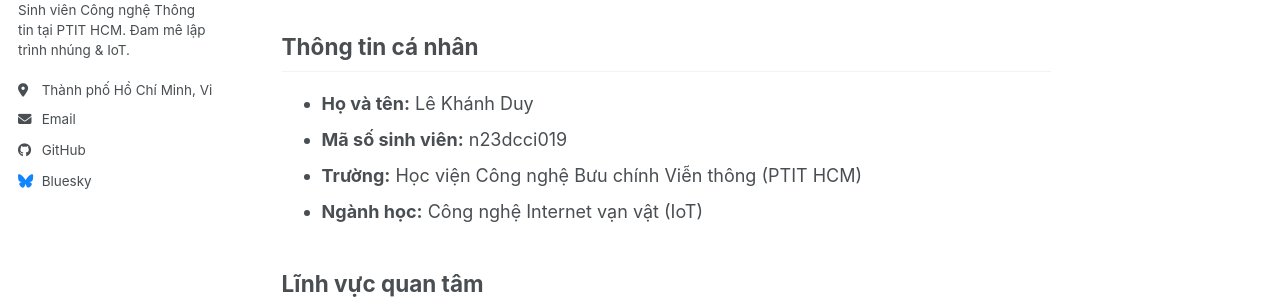
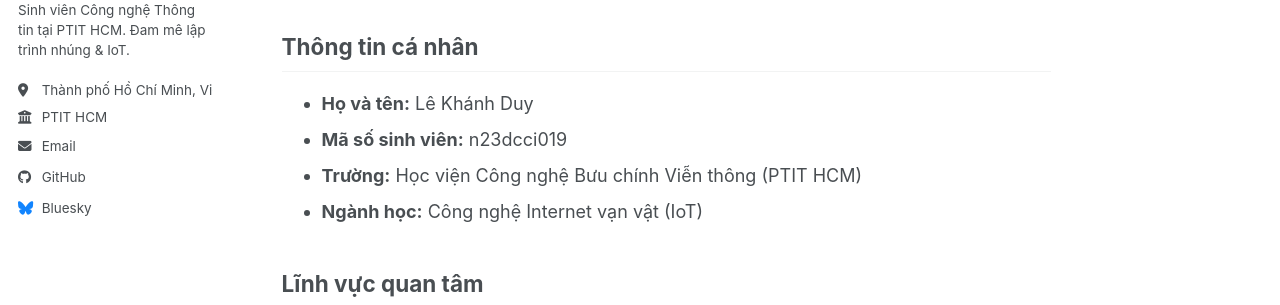
Before and after one commit to n23dcci019-dev/n23dcci019-dev.github.io, a Jekyll site: the page built from _pages/about.md, in a window 1280 px wide. Shown: the part 182-487 px from the top of the page. Built offline with Jekyll 4.4.1, drawn with Linux system fonts in a browser that asks for light colours; a script bundle is joined from its source files by our own code; library files that are not in the unit come from our copies.

```diff
--- a/_config.yml
+++ b/_config.yml
@@ -19,11 +19,12 @@ repository        : "n23dcci019-dev/n23dcci019-dev.github.io"
 
 # Site Author
 author:
-  avatar          : "/images/avatar-duy.jpg"
-  name            : "Lê Khánh Duy"
-  bio             : "Sinh viên Công nghệ Thông tin tại PTIT HCM. Đam mê lập trình nhúng & IoT."
-  location        : "Thành phố Hồ Chí Minh, Việt Nam"
-  email           : "n23dcci019@student.ptithcm.edu.vn"
+  avatar           : "/images/avatar-duy.jpg"
+  name             : "Lê Khánh Duy"
+  bio              : "Sinh viên Công nghệ Thông tin tại PTIT HCM. Đam mê lập trình nhúng & IoT."
+  location         : "Thành phố Hồ Chí Minh, Việt Nam"
+  employer         : "PTIT HCM"
+  email            : "n23dcci019@student.ptithcm.edu.vn"
   github          : "n23dcci019-dev"
 
   # Xóa hoặc để dấu # cho các mục không dùng để tránh hiện link rác
```
